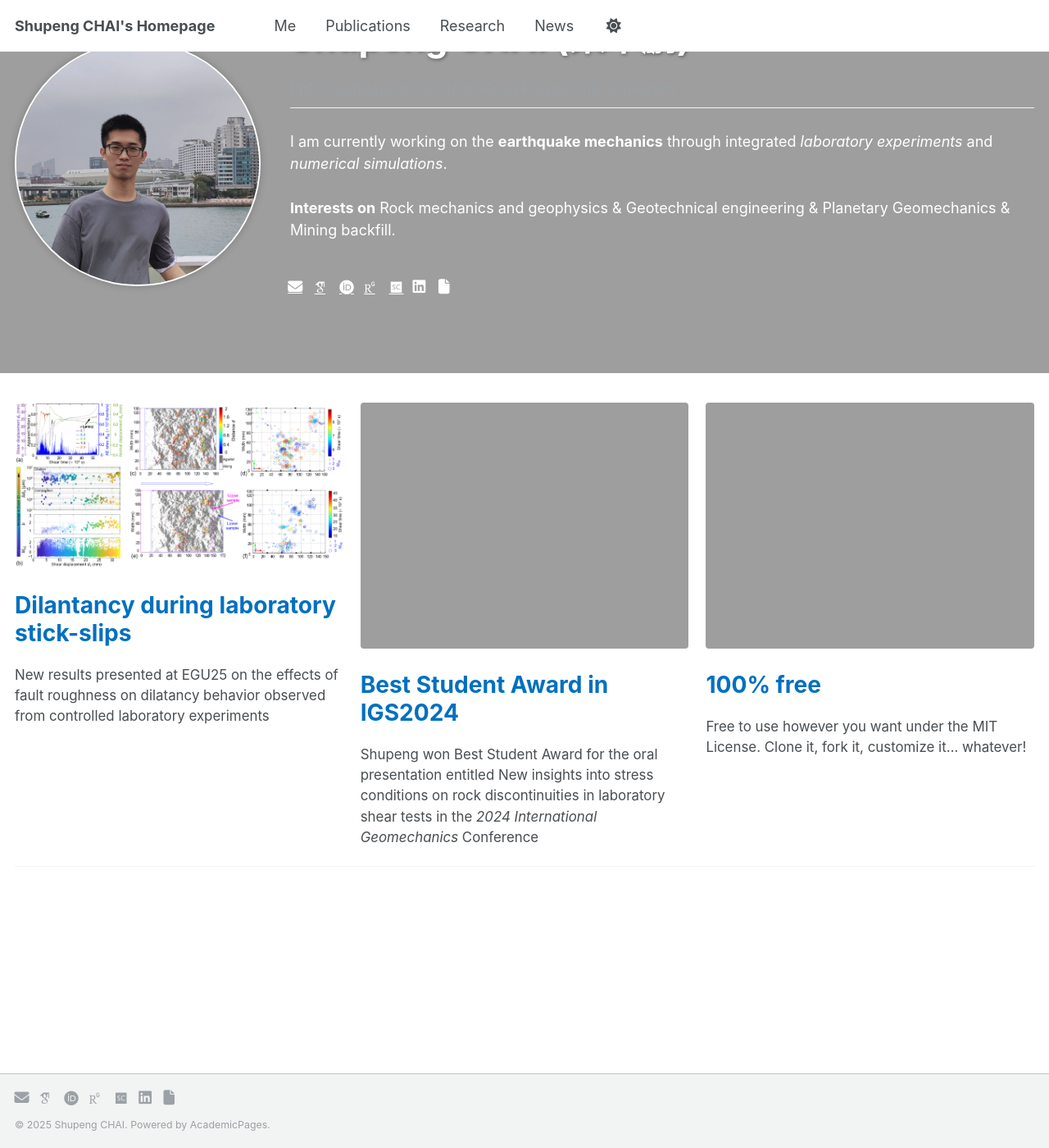
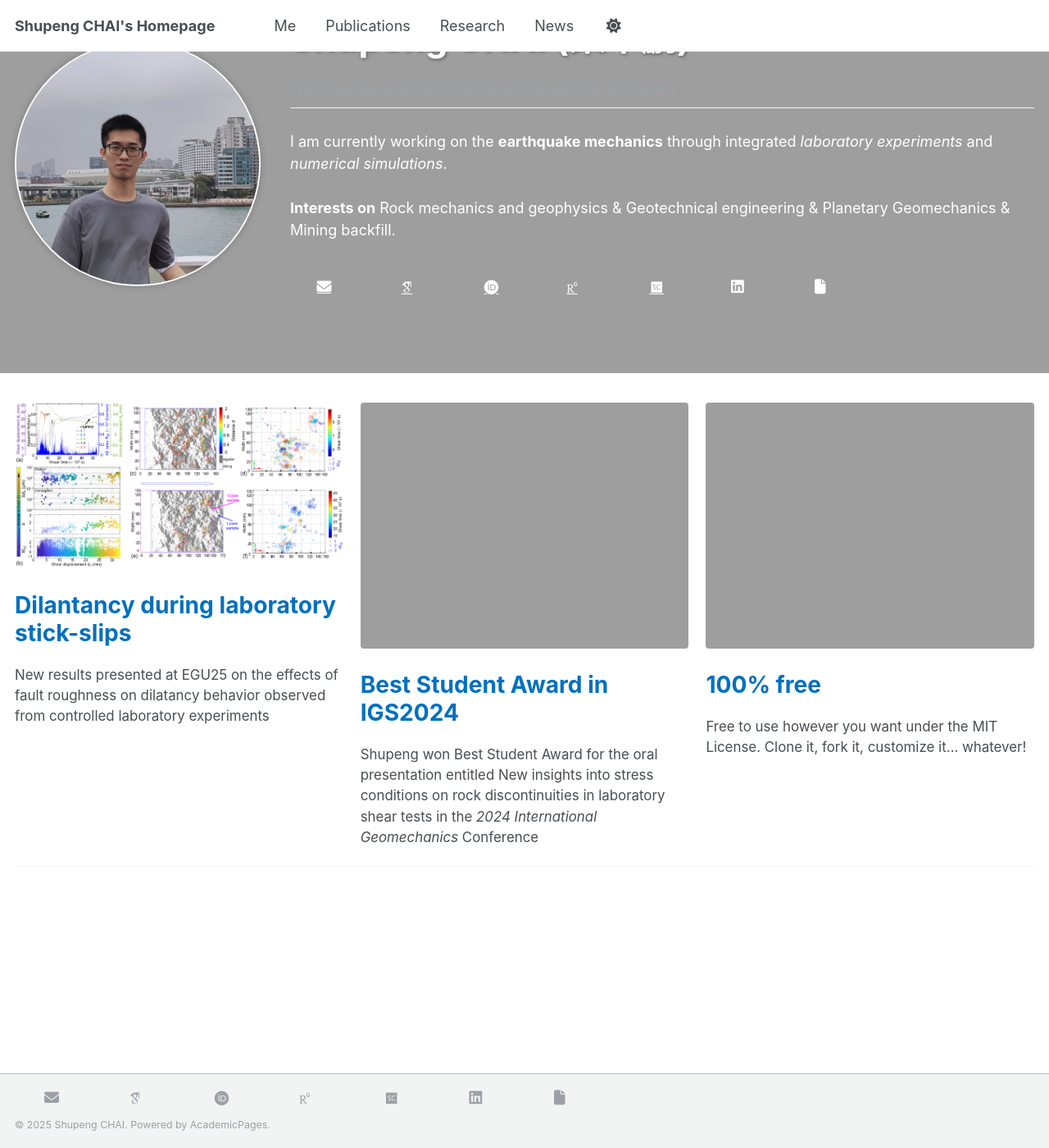
Before and after one commit to spchai/spchai.github.io, a Jekyll site: the page built from _pages/about.md, in a window 1280 px wide and 1400 px high, scrolled down 121 px. Shown: the whole window at 82% size. Built offline with Jekyll 4.4.1, drawn with Linux system fonts in a browser that asks for light colours; some web fonts are replaced.

Commit message:
Update _footer.scss

```diff
--- a/_sass/layout/_footer.scss
+++ b/_sass/layout/_footer.scss
@@ -124,7 +124,7 @@
 
 .body-social-links {
     display: grid;
-    grid-template-columns: repeat(auto-fill, minmax(30px, 1fr));
+    grid-template-columns: repeat(auto-fill, minmax(100px, 1fr));
     justify-items: center;
     margin-top: 20px;
 }
```
